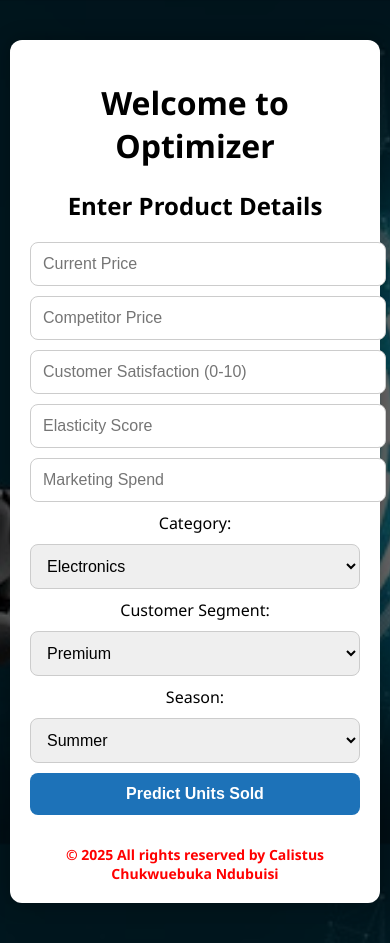
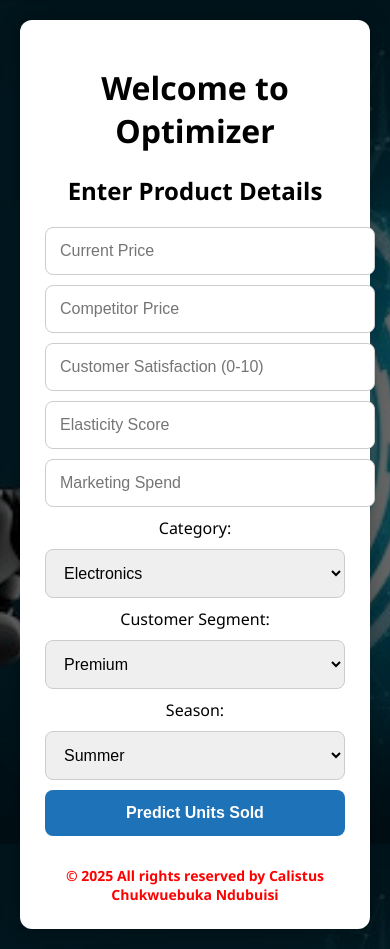
Before and after one commit to romeofx/BAN8600Finalproject, a Flask app: page / in a window 390 px wide. Run offline with Flask 3, Linux system fonts and the light colour scheme; parts of the project's set-up code (start-up, migrations or seed data) failed here and were passed over.

Commit message:
static update

```diff
--- a/static/style.css
+++ b/static/style.css
@@ -10,17 +10,17 @@ body {
     background-color: rgba(0, 0, 0, 0.6);
     min-height: 100vh;
     display: flex;
-    justify-content: center;
+    justify-content: flex-start; /* move to the left */
     align-items: center;
-    padding: 40px 10px;
+    padding: 40px 40px; /* more horizontal padding */
     box-sizing: border-box;
 }
 
 .content {
     width: 100%;
-    max-width: 560px;
+    max-width: 600px; /* increased width */
     background: white;
-    padding: 30px;
+    padding: 40px 35px; /* increased padding (height) */
     border-radius: 12px;
     box-shadow: 0 0 20px rgba(0,0,0,0.3);
     text-align: center;
@@ -32,7 +32,7 @@ form button {
     display: block;
     width: 100%;
     margin: 10px 0;
-    padding: 12px;
+    padding: 14px; /* slightly taller inputs */
     border-radius: 8px;
     border: 1px solid #ccc;
     font-size: 16px;
@@ -74,8 +74,13 @@ footer {
 
 /* Responsive Enhancements */
 @media (max-width: 500px) {
+    .overlay {
+        justify-content: center;
+        padding: 20px;
+    }
+
     .content {
         width: 90%;
-        padding: 20px;
+        padding: 25px;
     }
 }
```
